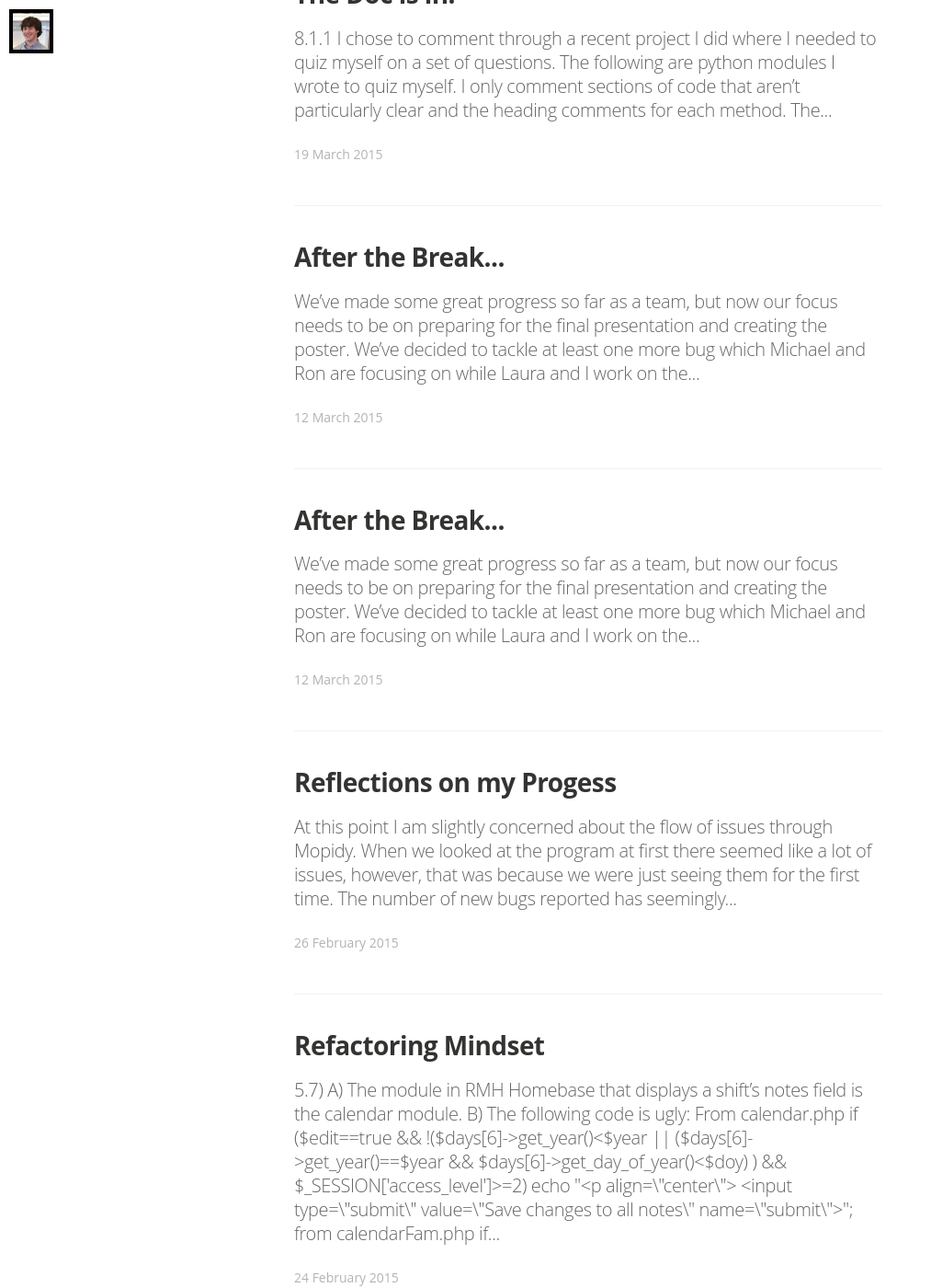
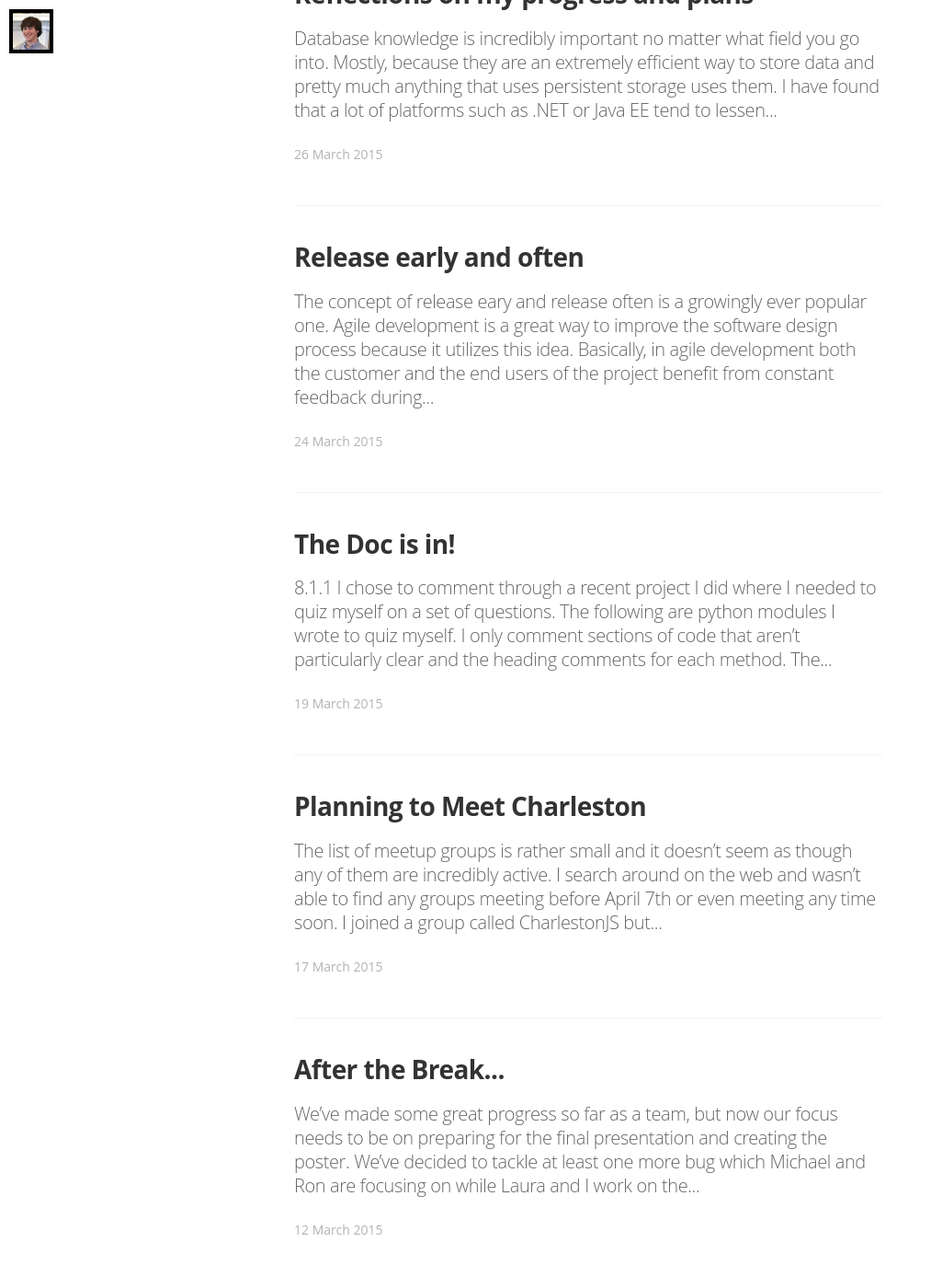
Before and after one commit to beachamc/beachamc.github.io, a Jekyll site: the page built from index.html, in a window 1280 px wide and 1400 px high, scrolled down 824 px. Shown: the whole window at 92% size, without its empty margins (0-1013 px from the left). Built offline with Jekyll 4.4.1, drawn with Linux system fonts in a browser that asks for light colours; nearby versions of some CDN libraries; some web fonts are replaced; Markdown is read by kramdown in place of the engine named in the settings; the list of posts is cut into pages by our own code; some of the changed text lies outside the part shown.

Commit message:
checking formatting

```diff
--- a/_posts/2015-03-17-Planning-to-Meet-Charleston.markdown
+++ b/_posts/2015-03-17-Planning-to-Meet-Charleston.markdown
@@ -1,12 +1,10 @@
 ---
 layout: post
-title:  "After the Break..."
-date:   2015-03-12 08:00:25
+title:  "Planning to Meet Charleston"
+date:   2015-03-17 08:00:25
 categories: homework
 tags: homework
 image: /assets/images/desktopx2.jpg
 ---
 
-We've made some great progress so far as a team, but now our focus needs to be on preparing for the final presentation and creating the poster. We've decided to tackle at least one more bug which Michael and Ron are focusing on while Laura and I work on the poster/powerpoint. Our team communication is very good and everyone is always quick to reply back to group emails about questions with code, or meetup times.
-For the bug, it deals with a limitation of MPD clients. Typically, MPD clients don't allow over 10,000 songs to be in a single playlist. There are some clients that allow for more but 10,000 is pretty standard. Since Mopidy is simply a server that allows MPD clients to access music from different sources, Mopidy also shares this limitation. However, this is not handled gracefully in Mopidy and there is no user setting to actually change it if someone is using an MPD client that allows for more. This is our current understanding of the bug and we are currently looking at adding in a setting that allows the max song count to be configurable.
-For the poster, we are coming along a little bit slower. We've decided to use Photoshop to create it since it gives a lot more control over how it looks and Laura and I are both comfortable using it. So as for now, we are gathering the information that will be on the poster and then we will look at the design and work on it collaborative across the whole team.
+The list of meetup groups is rather small and it doesn't seem as though any of them are incredibly active. I search around on the web and wasn't able to find any groups meeting before April 7th or even meeting any time soon. I joined a group called [CharlestonJS](http://www.meetup.com/CharlestonJS/) but they haven't scheduled their next meetup and its been a few months since they've last met up. I like the idea of meeting up with a group that has the same interests as I do however, this website doesn't seem to be as active as it would need to be for the purposes in this class. Regardless of whether they meet up before I would need them to for this assignment I still think I will go to the meeting just because I think it is interesting and I enjoy all the different things that JS can do.
--- /dev/null
+++ b/_posts/2015-03-24-Release-early-and-often.markdown
@@ -0,0 +1,11 @@
+---
+layout: post
+title:  "Release early and often"
+date:   2015-03-24 08:00:25
+categories: homework
+tags: homework
+image: /assets/images/desktopx2.jpg
+---
+
+The concept of release eary and release often is a growingly ever popular one. Agile development is a great way to improve the software design process because it utilizes this idea. Basically, in agile development both the customer and the end users of the project benefit from constant feedback during the development process. This allows the developers of the project to come up with a solution that is heavily influenced by the customer. Taking advantage of this also allows the customer to "release early". This means that the customer can release a simpler version of their completed project so that they can begin using the product. This could give them the advantage of being first to market or deploying a quick means of competition if they aren't first to market. Sure the project will not be complete or have all the features desired at this point but at least its a working version that the customer can already begin evaluating.
+The other advantage is releasing often. This is the biggest part of the development process as it is crucial in fixing bugs and adding features that could make or break the project. For example, if a company deploys a website that is only a static version of their idea site which would allow customers to purchase products online, they could then iteratively begin adding in the functionality of showing a product list, and then finally allowing customers to buy the products online. This would allow the company to quickly release a prototype and then build it into its desired goal without having to wait until all the features were finished. Releasing often also builds rapport with the users because the subsequent releases will likely have bug fixes to the feedback that the project has gotten. This shows that the company cares about the end experience of the customer and is dedicated to creating the best experience possible.
--- /dev/null
+++ b/_posts/2015-03-26-Reflections-on-my-progress-and-plans.markdown
@@ -0,0 +1,15 @@
+---
+layout: post
+title:  "Reflections on my progress and plans"
+date:   2015-03-26 08:00:25
+categories: homework
+tags: homework
+image: /assets/images/desktopx2.jpg
+---
+
+Database knowledge is incredibly important no matter what field you go into. Mostly, because they are an extremely efficient way to store data and pretty much anything that uses persistent storage uses them. I have found that a lot of platforms such as .NET or Java EE tend to lessen the need for specific knowledge about databases. However, the necessity for having a basic working knowledge of how databases work is critical in my opinion. An example would be the CRUD principles (create, read, update, delete). These provide insight on the functionality of a database and show what it can and can't do. The other thing that is important to know is the security of databases. I think that the author of the book does a good job in describing this.
+
+> A secure database is one that accomplishes all of the following goals:
+􏰈>* It prevents unauthorized or accidental disclosure, alteration, or destruc- tion of data.
+􏰈>* It prevents unauthorized or accidental access to data considered con􏰅- dential to the organization or individual who owns the data.
+􏰈>* It ensures data integrity, so that the data stored in the database are always valid and accurate.
```
Also changed, not shown: _posts/2015-03-12-After-the-break.markdown (line endings or trailing spaces).
